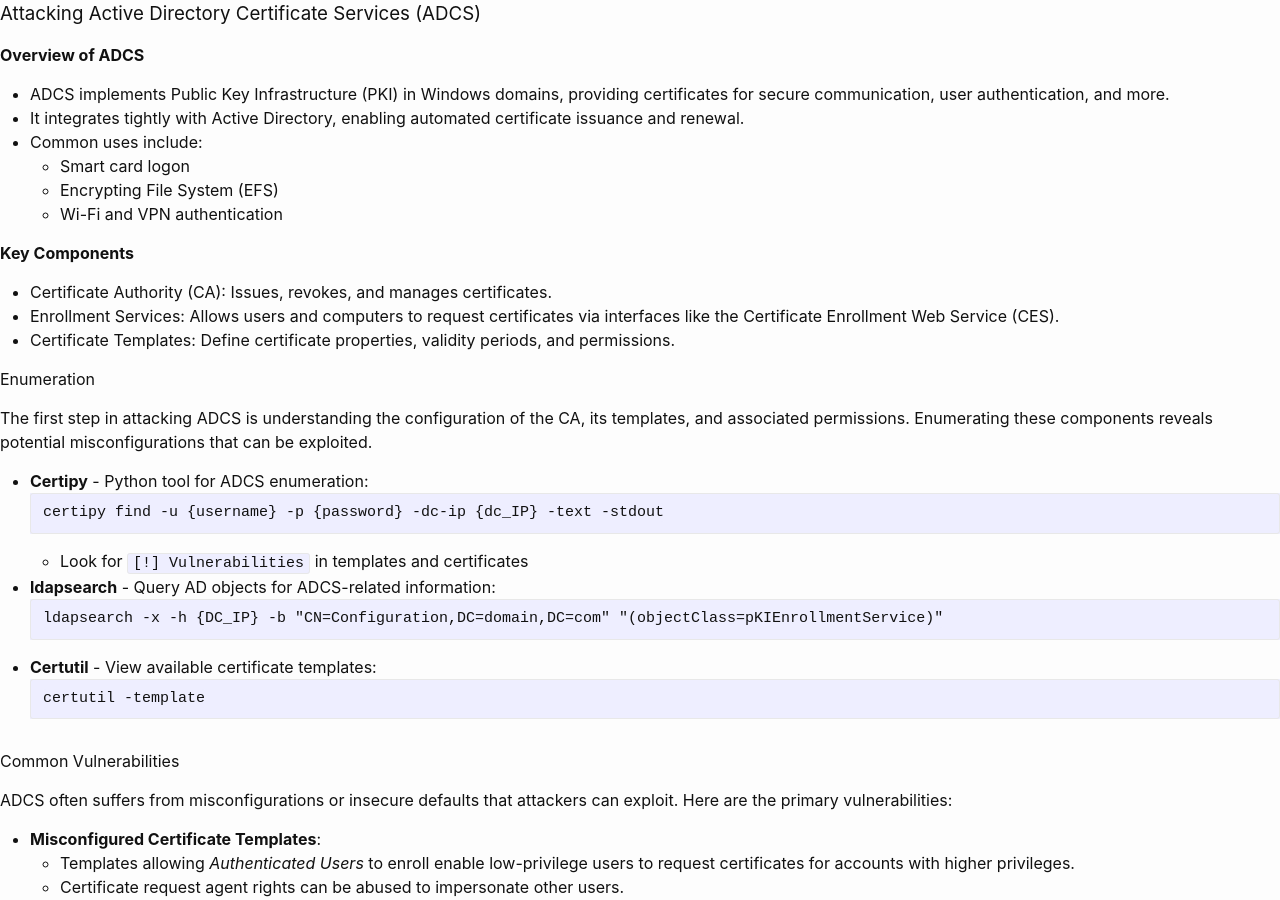
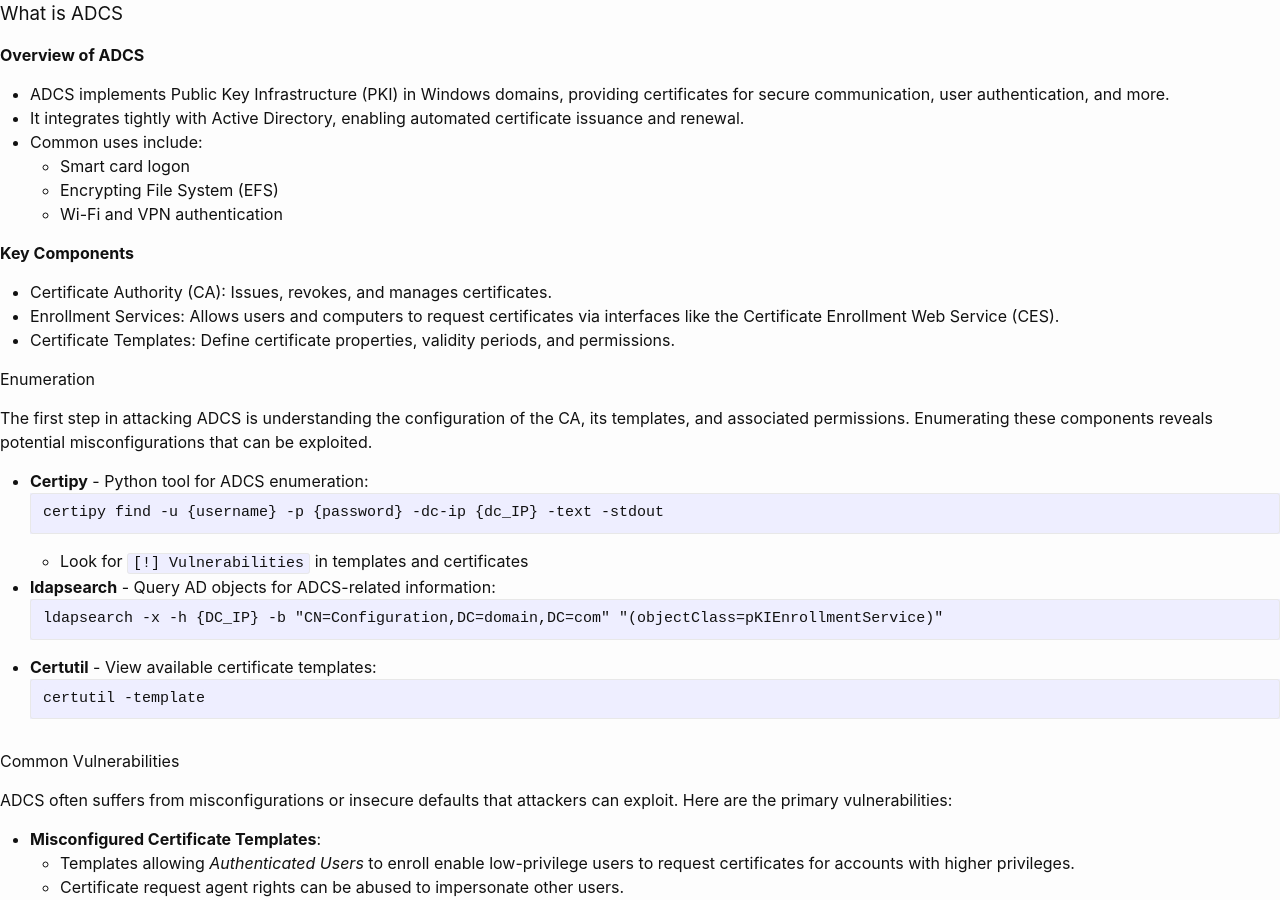
Before and after one commit to KhaelK138/KhaelK138.github.io, a Jekyll site: the page built from markdown/ADCS.md, in a window 1280 px wide and 900 px high. Built offline with Jekyll 4.4.1, drawn with Linux system fonts in a browser that asks for light colours; our own code applies the rules of GitHub Pages for plain Markdown files.

```diff
--- a/markdown/ADCS.md
+++ b/markdown/ADCS.md
@@ -1,8 +1,10 @@
 ---
 layout: blank
+pagetitle: Attacking Active Directory Certificate Services
 ---
 
-### Attacking Active Directory Certificate Services (ADCS)
+
+### What is ADCS
 
 **Overview of ADCS**
 - ADCS implements Public Key Infrastructure (PKI) in Windows domains, providing certificates for secure communication, user authentication, and more.
```
Also changed, not shown: markdown/ADAuthenticationExploitation.md (+1 -0 lines).
